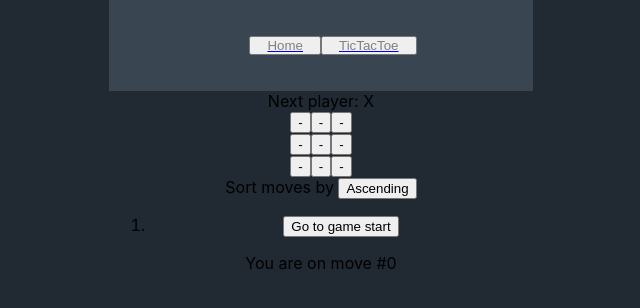
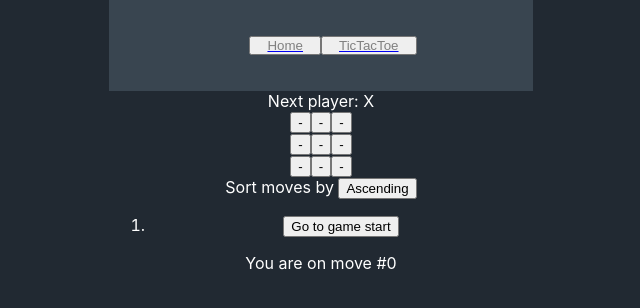
Before and after one commit to Magthylius/magthylius.github.io, a React (Create React App) app in the folder web/: page /tictactoe in a window 1280 px wide. Shown: the top 308 px of the page, without its empty margins (319-959 px from the left). Built offline with nearby package versions, Linux system fonts and the light colour scheme.

Commit message:
refactor: change labels to white

```diff
--- a/web/src/pages/TicTacToeGame.css
+++ b/web/src/pages/TicTacToeGame.css
@@ -1,3 +1,7 @@
 .square-highlighted {
   background-color: green;
 }
+
+.label {
+  color: white;
+}
--- a/web/src/pages/TicTacToeGame.tsx
+++ b/web/src/pages/TicTacToeGame.tsx
@@ -93,18 +93,18 @@ function TicTacToeGame() {
   });
 
   return (
-    <div className='game'>
-      <div className='game-board'>
+    <div id='game' className='label'>
+      <div id='game-board' className='label'>
         <Board isXTurn={isXTurn} squares={currentSquares} onPlay={handlePlay} />
       </div>
-      <div className='game-info'>
+      <div id='game-info' className='label'>
         <div>
           Sort moves by <button onClick={() => setSortAscending(!sortAscending)}>{sortAscending ? "Ascending" : "Descending"}</button>
         </div>
         <div>
           <ol>{sortAscending ? moves : moves.reverse()}</ol>
         </div>
-        <div className="game-move-info">
+        <div id="game-move-info" className='label'>
           You are on move #{currentMove}
         </div>
       </div>
```
